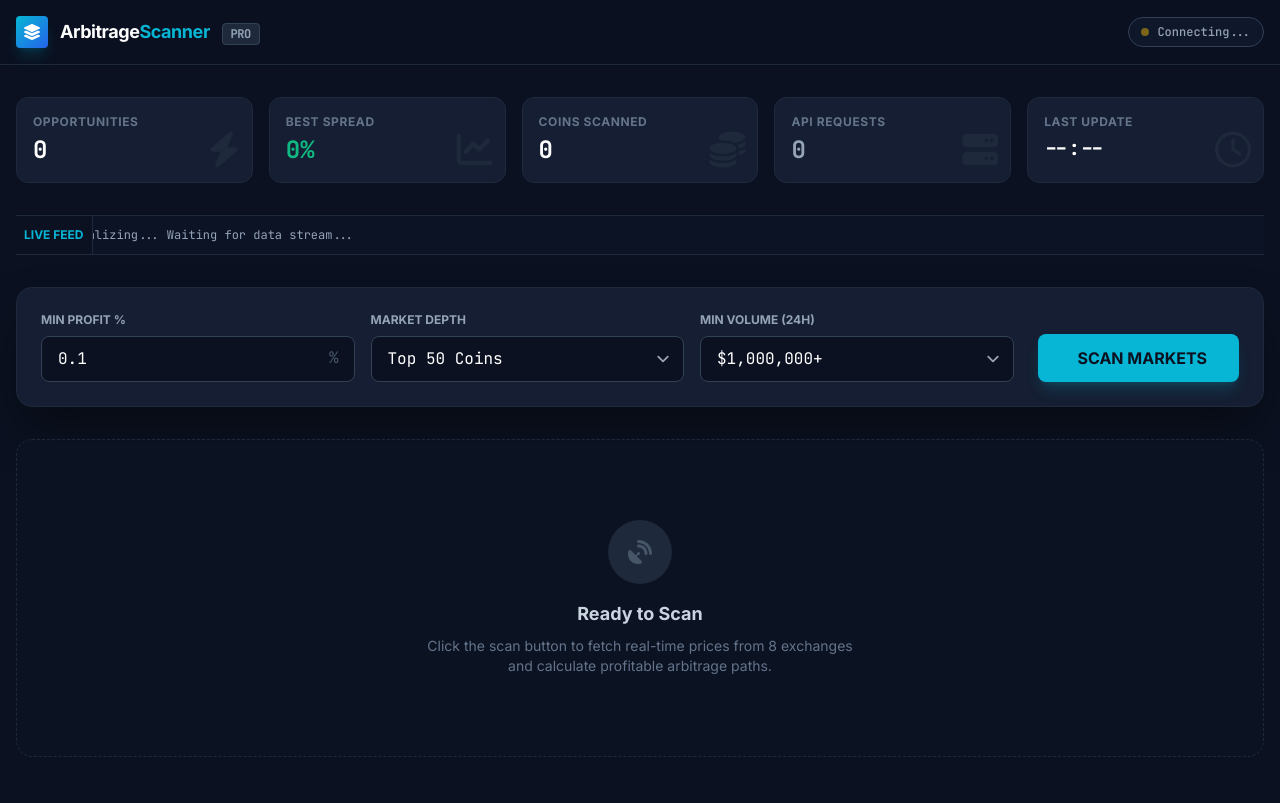
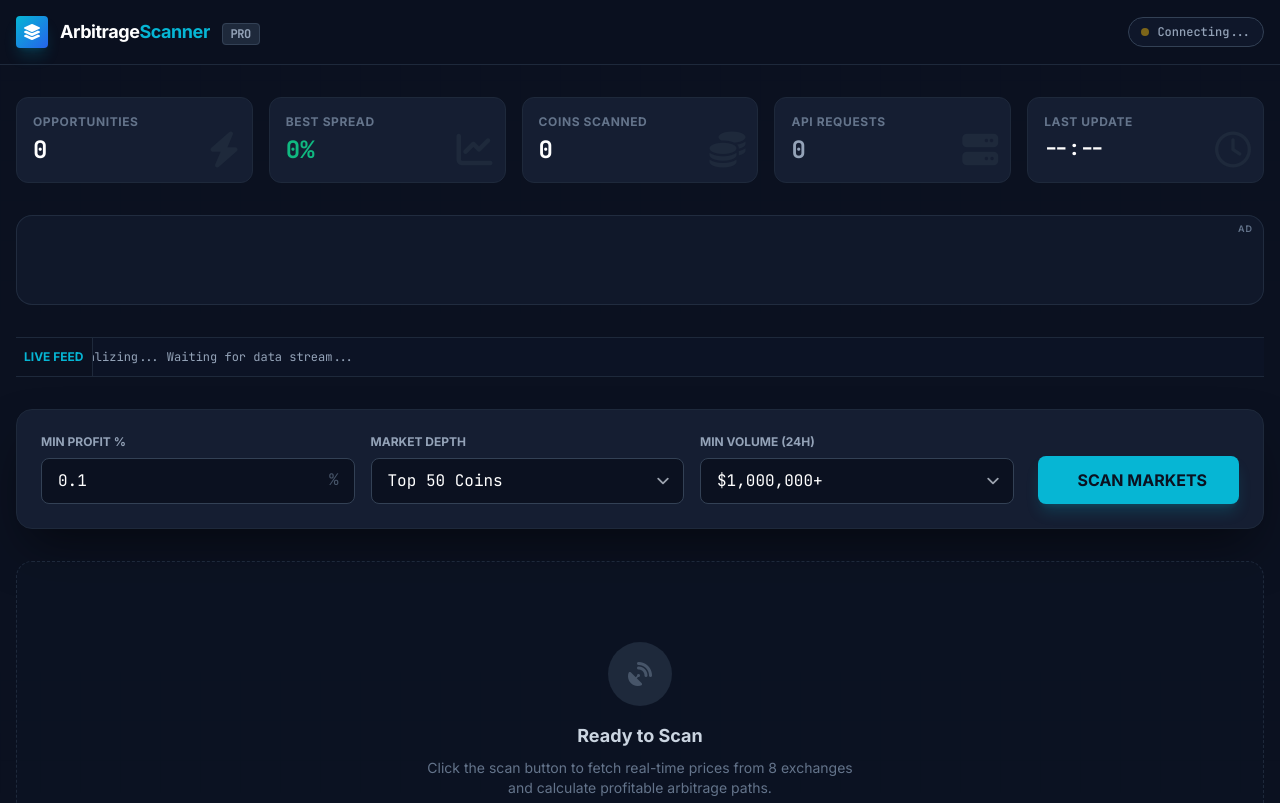
Before and after one commit to mellorina13-tech/crypto-arbitrage, a website: page index.html in a window 1280 px wide. Shown: the top 803 px of the page. Drawn offline with nearby package versions, Linux system fonts and the light colour scheme; some icons are missing.

Commit message:
Add Adsterra native banner ad with WebView detection for Google Play app

```diff
--- a/index.html
+++ b/index.html
@@ -19,7 +19,35 @@
 
     <link rel="stylesheet" href="https://cdnjs.cloudflare.com/ajax/libs/font-awesome/6.4.0/css/all.min.css">
 
+    <!-- WebView / App Detection - Must run early -->
+    <script>
+        // Detect if page is loaded inside an Android WebView (Google Play app)
+        (function() {
+            var urlParams = new URLSearchParams(window.location.search);
+            var ua = navigator.userAgent.toLowerCase();
+
+            // Check 1: URL parameter (e.g., ?source=app or ?from=app)
+            var isAppByUrl = urlParams.has('source') && urlParams.get('source') === 'app';
+
+            // Check 2: User-Agent contains "wv" (Android WebView standard indicator)
+            var isWebViewUA = ua.indexOf('wv') > -1;
+
+            // Check 3: Android but NOT a normal browser Chrome
+            var isAndroidApp = ua.indexOf('android') > -1 && ua.indexOf('chrome') === -1;
+
+            window.isWebView = isAppByUrl || isWebViewUA || isAndroidApp;
+
+            // Also expose as data attribute on html element for CSS targeting
+            if (window.isWebView) {
+                document.documentElement.setAttribute('data-app', 'true');
+            } else {
+                document.documentElement.setAttribute('data-app', 'false');
+            }
+        })();
+    </script>
+
     <script src="https://cdn.tailwindcss.com"></script>
+
     <script>
         tailwind.config = {
             darkMode: 'class',
@@ -45,6 +73,34 @@
     </script>
 
     <style>
+        /* Ad Container - Native Banner Styling */
+        #adContainer {
+            transition: all 0.3s ease;
+        }
+        #adContainer.hidden {
+            display: none !important;
+        }
+        .ad-native-banner {
+            background: rgba(21, 30, 50, 0.6);
+            border: 1px solid rgba(51, 65, 85, 0.5);
+            border-radius: 16px;
+            padding: 12px;
+            min-height: 90px;
+            display: flex;
+            align-items: center;
+            justify-content: center;
+        }
+        .ad-native-banner .ad-label {
+            position: absolute;
+            top: 6px;
+            right: 10px;
+            font-size: 9px;
+            color: #64748b;
+            letter-spacing: 1px;
+            text-transform: uppercase;
+            font-weight: 600;
+        }
+
         /* Modern Scrollbar */
         ::-webkit-scrollbar { width: 8px; height: 8px; }
         ::-webkit-scrollbar-track { background: #0B1120; }
@@ -137,7 +193,19 @@
             </div>
         </div>
 
+        <!-- Adsterra Native Banner Ad (only shows on website, NOT in Google Play Android app) -->
+        <div id="adContainer" class="hidden">
+            <div class="ad-native-banner relative mb-8">
+                <span class="ad-label">Ad</span>
+                <div id="adContent">
+                    <!-- Adsterra native banner will be dynamically loaded below -->
+                </div>
+            </div>
+        </div>
+
+
         <div class="w-full bg-slate-900/50 border-y border-slate-800 h-10 mb-8 flex items-center overflow-hidden relative">
+
             <div class="absolute left-0 bg-dark z-10 px-2 h-full flex items-center border-r border-slate-800 text-xs font-bold text-accent">LIVE FEED</div>
             <div class="ticker-wrap" id="priceTicker">
                 <div class="ticker-content font-mono text-xs text-slate-400 py-2 pl-4" id="tickerContent">
@@ -486,6 +554,37 @@
             document.getElementById('lastUpdate').textContent = lastUpdateTime ? lastUpdateTime.toLocaleTimeString() : '--:--';
         }
 
+        // =========================================================================
+        // ADSTERRA NATIVE BANNER - Show only on website, hide in Google Play app
+        // =========================================================================
+        document.addEventListener('DOMContentLoaded', function() {
+            var adContainer = document.getElementById('adContainer');
+
+            // Only show ads if NOT inside Android WebView (Google Play app)
+            if (window.isWebView === false) {
+                // Remove hidden class to show the ad container
+                adContainer.classList.remove('hidden');
+
+                // Load Adsterra native banner ad
+                var adContent = document.getElementById('adContent');
+
+                // ===== ADSTERRA NATIVE BANNER (widget layout 4:1) =====
+                var script = document.createElement('script');
+                script.src = 'https://pl29611706.effectivecpmnetwork.com/ba750d832ab46f891cb515f8fd1daa2f/invoke.js';
+                script.async = true;
+                script.setAttribute('data-cfasync', 'false');
+                adContent.appendChild(script);
+
+                var container = document.createElement('div');
+                container.id = 'container-ba750d832ab46f891cb515f8fd1daa2f';
+                adContent.appendChild(container);
+
+            } else {
+                // App detected - keep ad hidden (already has .hidden class)
+                console.log('[Ad] App mode detected, ads disabled');
+            }
+        });
+
         console.log('🚀 Arbitrage Terminal Loaded');
     </script>
 </body>
```
